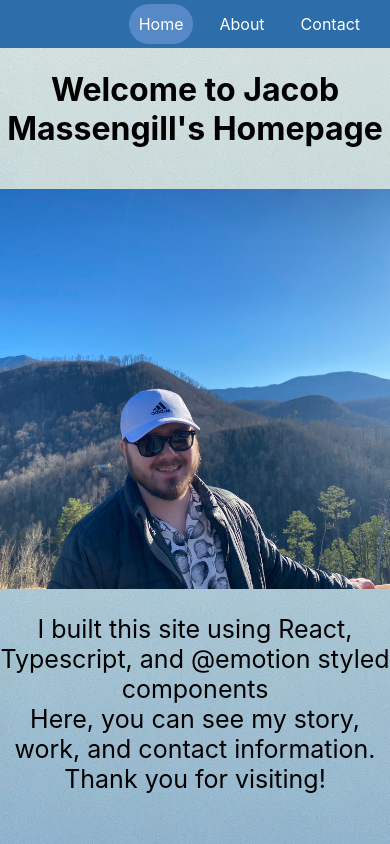
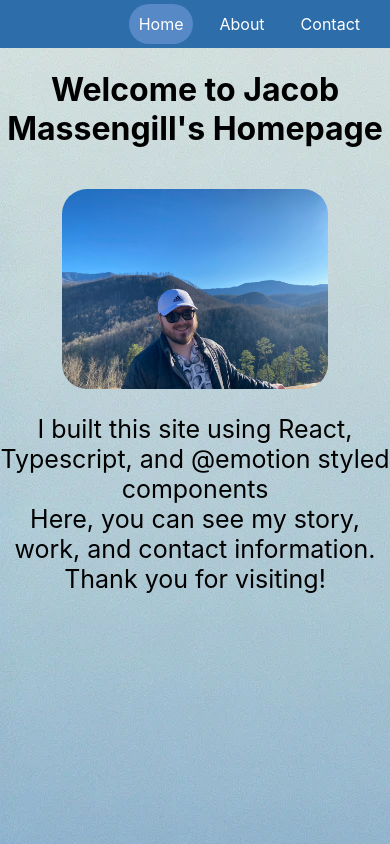
Before and after one commit to jalomas7/jalomas7.github.io, a React (Create React App) app: page / in a window 390 px wide. Built offline with nearby package versions, Linux system fonts and the light colour scheme.

Commit message:
mobile improvements

```diff
--- a/src/About.tsx
+++ b/src/About.tsx
@@ -15,6 +15,10 @@ const TextContainer = newStyled.p`
         margin: 20px;
         display: block;
         content: "";
+    }
+
+    @media screen and (max-width: 800px) {
+        padding: 20px;
     }
 `;
 export const About: React.FunctionComponent = () => {
--- a/src/Home.tsx
+++ b/src/Home.tsx
@@ -11,6 +11,10 @@ const Container = styled.div`
 const ProfilePicture = styled.img`
     height: 400px;
     border-radius: 25px;
+
+    @media screen and (max-width: 800px) {
+        height: 200px;
+    }
 `;
 
 const CaptionContainer = styled.p`
```
